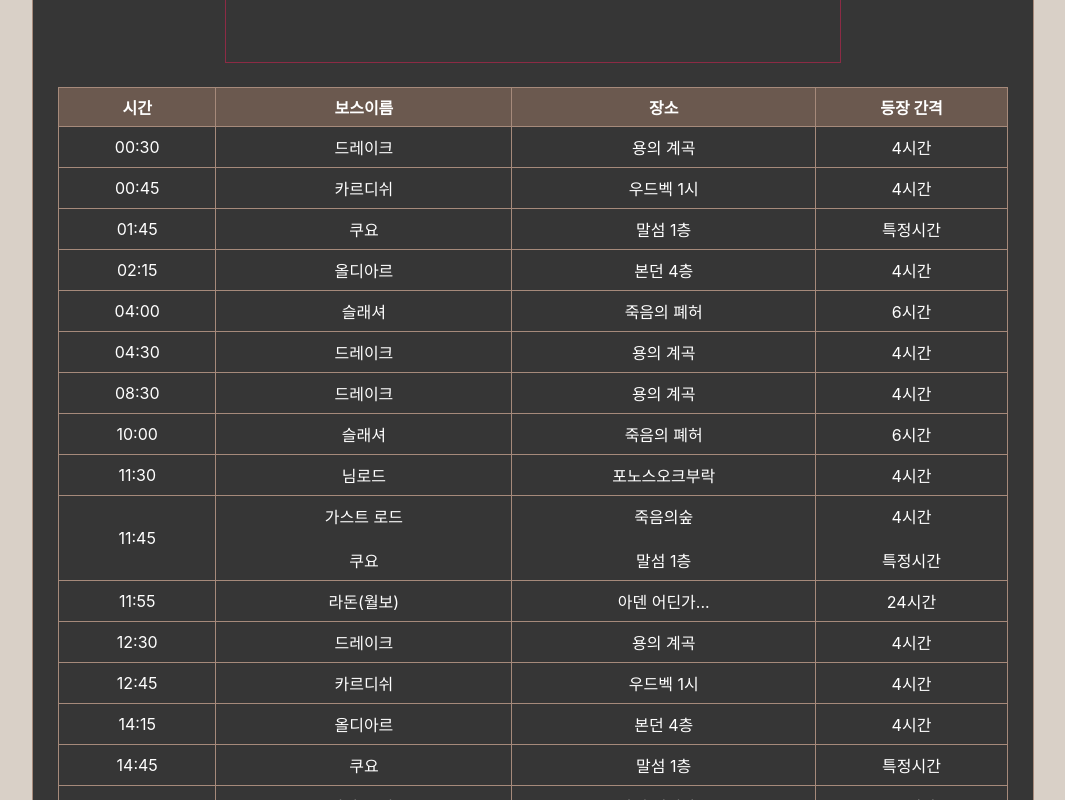
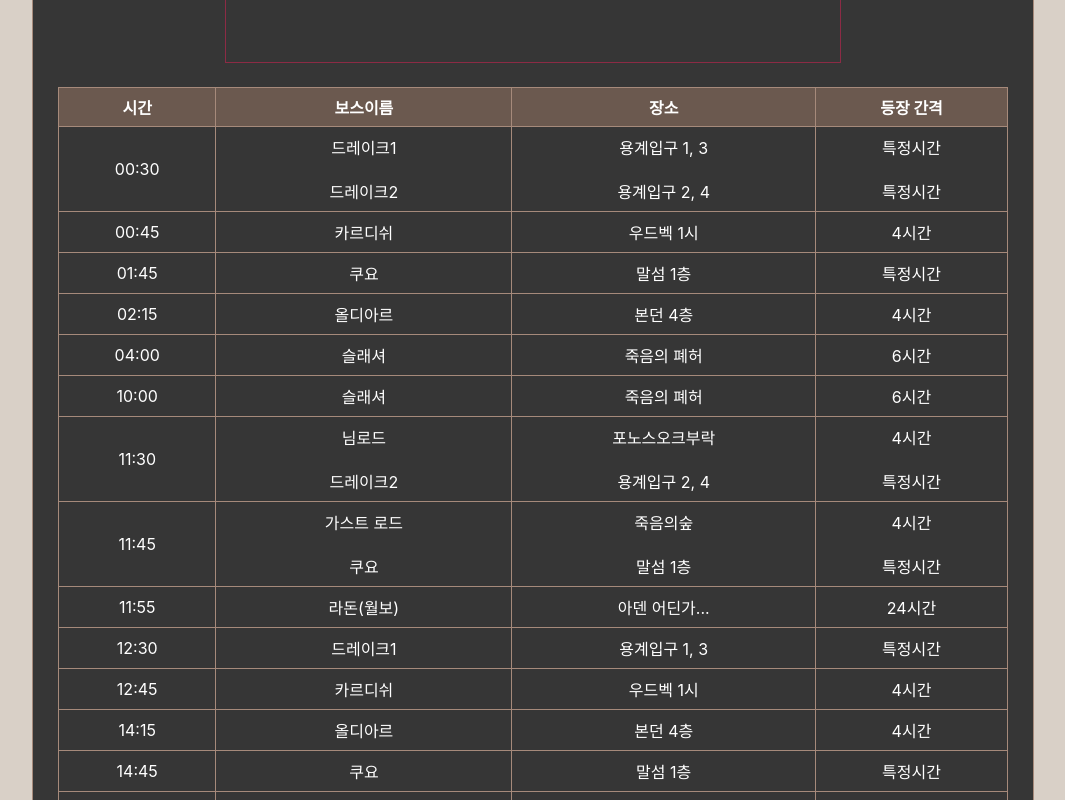
Before and after one commit to nickkies/tt, a React (Create React App) app: page / in a window 1280 px wide. Shown: the part 1120-1920 px from the top of the page, without its empty margins (107-1172 px from the left). Built offline with nearby package versions, Linux system fonts and the light colour scheme.

Commit message:
Feat: "변경 드레이크 젠시간"

```diff
--- a/src/constant.js
+++ b/src/constant.js
@@ -74,11 +74,18 @@ export const BOSS = {
     term: '24시간',
     img: spPng,
   },
-  dr: {
-    name: '드레이크',
-    appears: ['00:30', '04:30', '08:30', '12:30', '16:30', '20:30'],
-    region: '용의 계곡',
-    term: '4시간',
+  dr1: {
+    name: '드레이크1',
+    appears: ['00:30', '12:30', '16:30', '20:30'],
+    region: '용계입구 1, 3',
+    term: '특정시간',
+    img: drPng,
+  },
+  dr2: {
+    name: '드레이크2',
+    appears: ['00:30', '11:30', '17:30', '20:30'],
+    region: '용계입구 2, 4',
+    term: '특정시간',
     img: drPng,
   },
   lh: {
```
